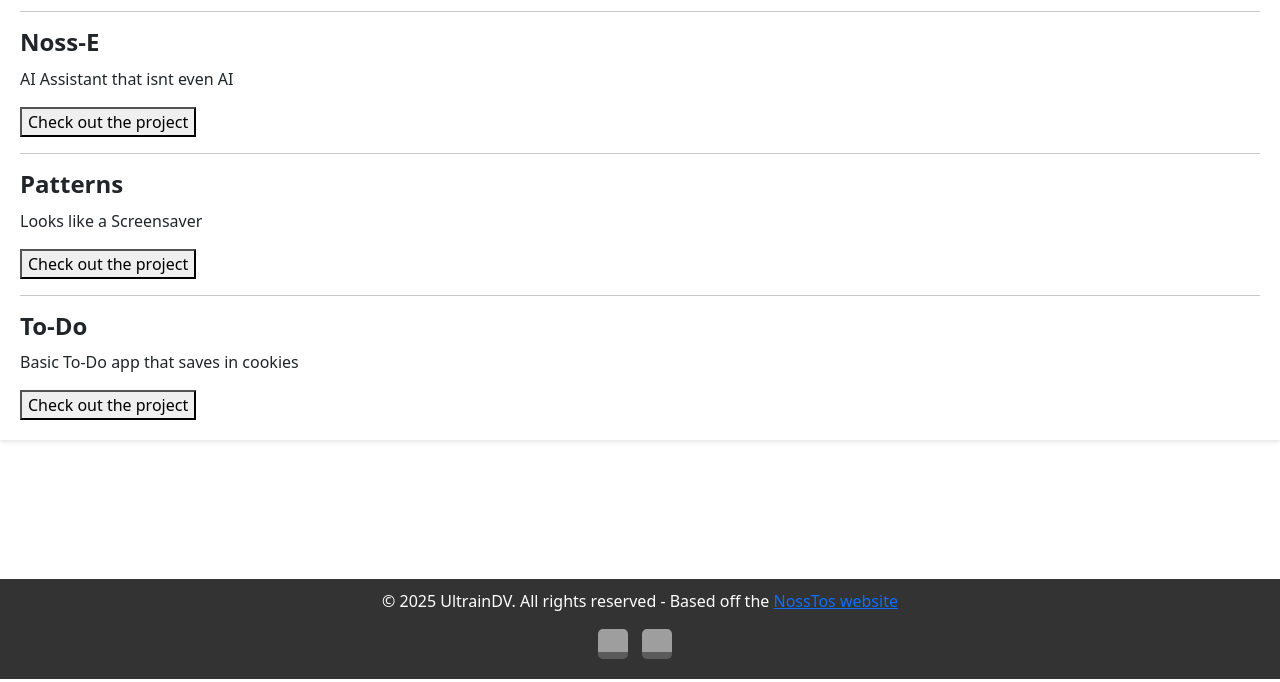
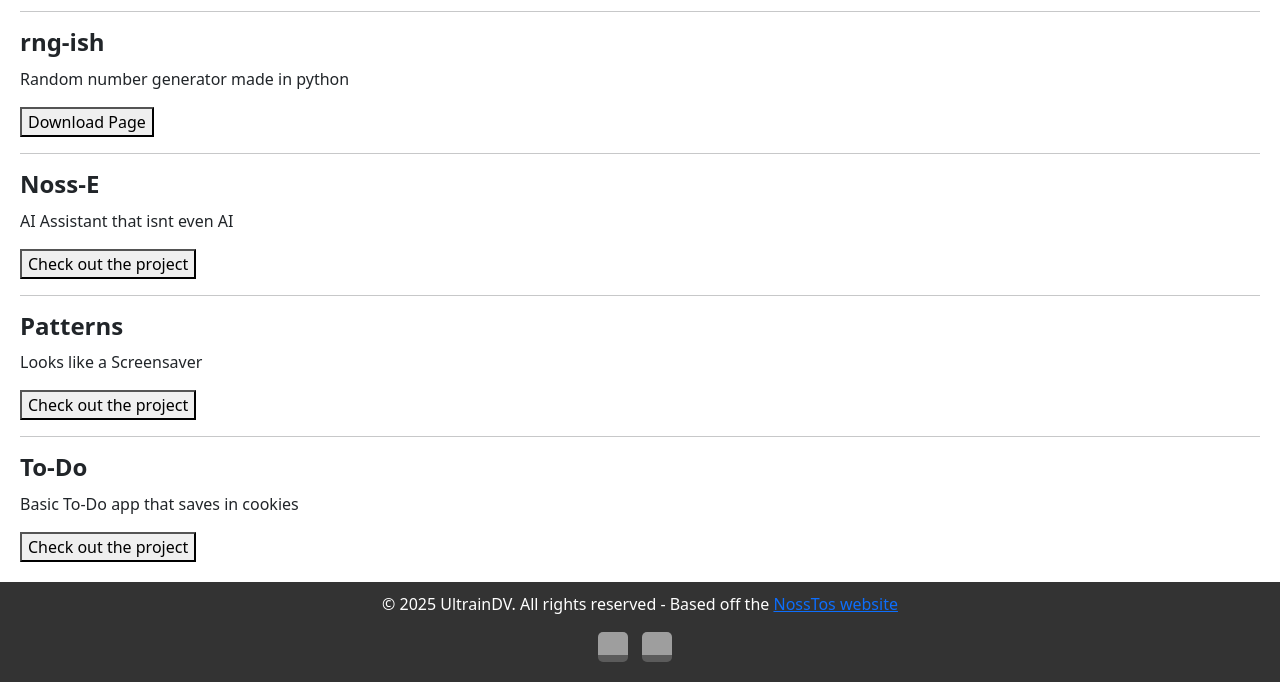
Before and after one commit to ultraindv/ultraindv.github.io, a plain HTML site: page index.html in a window 1280 px wide. Shown: the part 121-803 px from the top of the page. Drawn offline with nearby package versions, Linux system fonts and the light colour scheme; grey boxes are pictures that could not be loaded.

Commit message:
Update index.html

```diff
--- a/index.html
+++ b/index.html
@@ -43,6 +43,10 @@
     <br><br>
     <h1>My Projects</h1>
     <hr>
+    <h2>rng-ish</h2>
+    <p>Random number generator made in python</p>
+    <button onclick="location.href='https://ultrain-dv.github.io/projects/rng-ish';">Download Page</button>
+    <hr>
     <h2>Noss-E</h2>
     <p>AI Assistant that isnt even AI</p>
     <button onclick="location.href='https://ultrain-dv.github.io/Noss-E/';">Check out the project</button>
```
